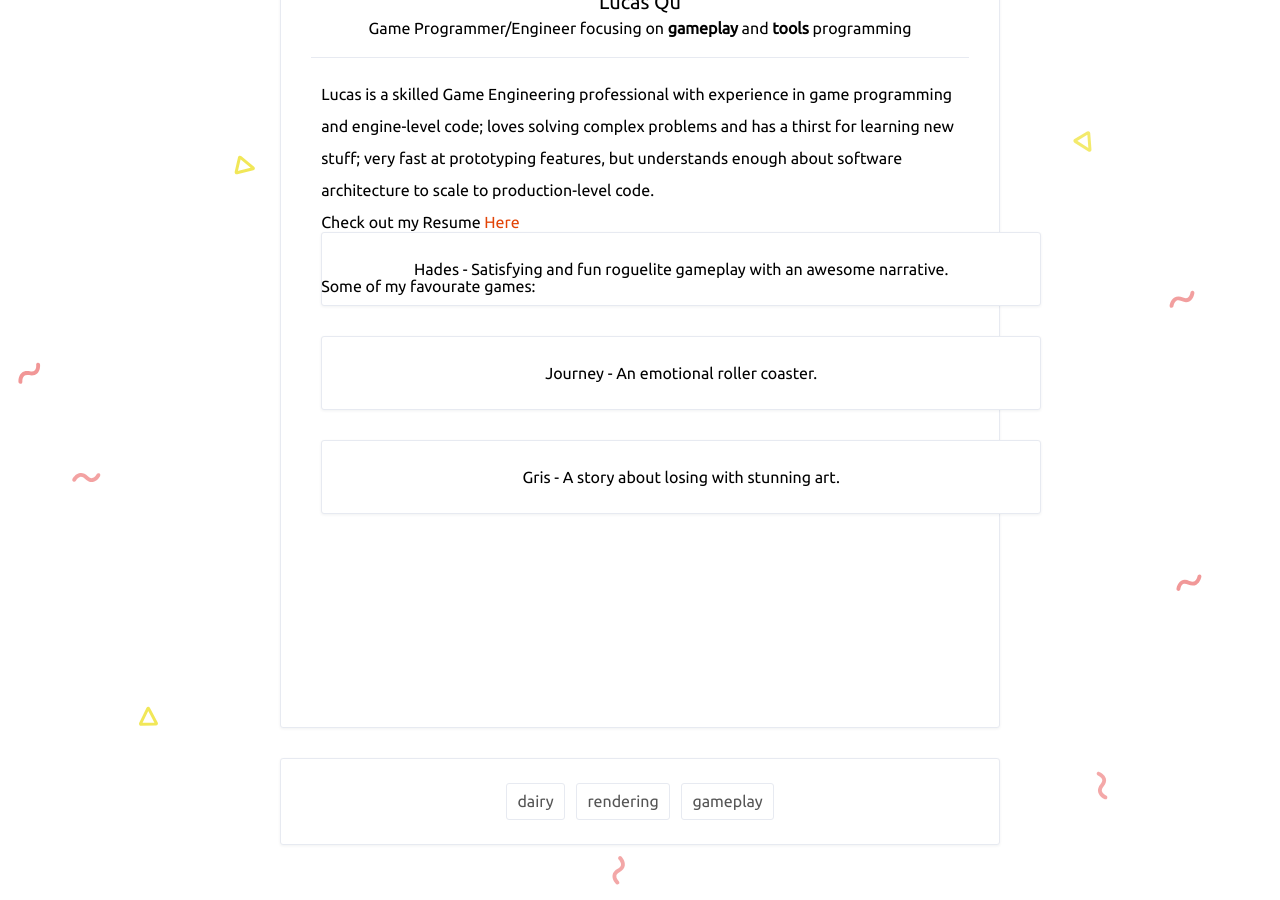
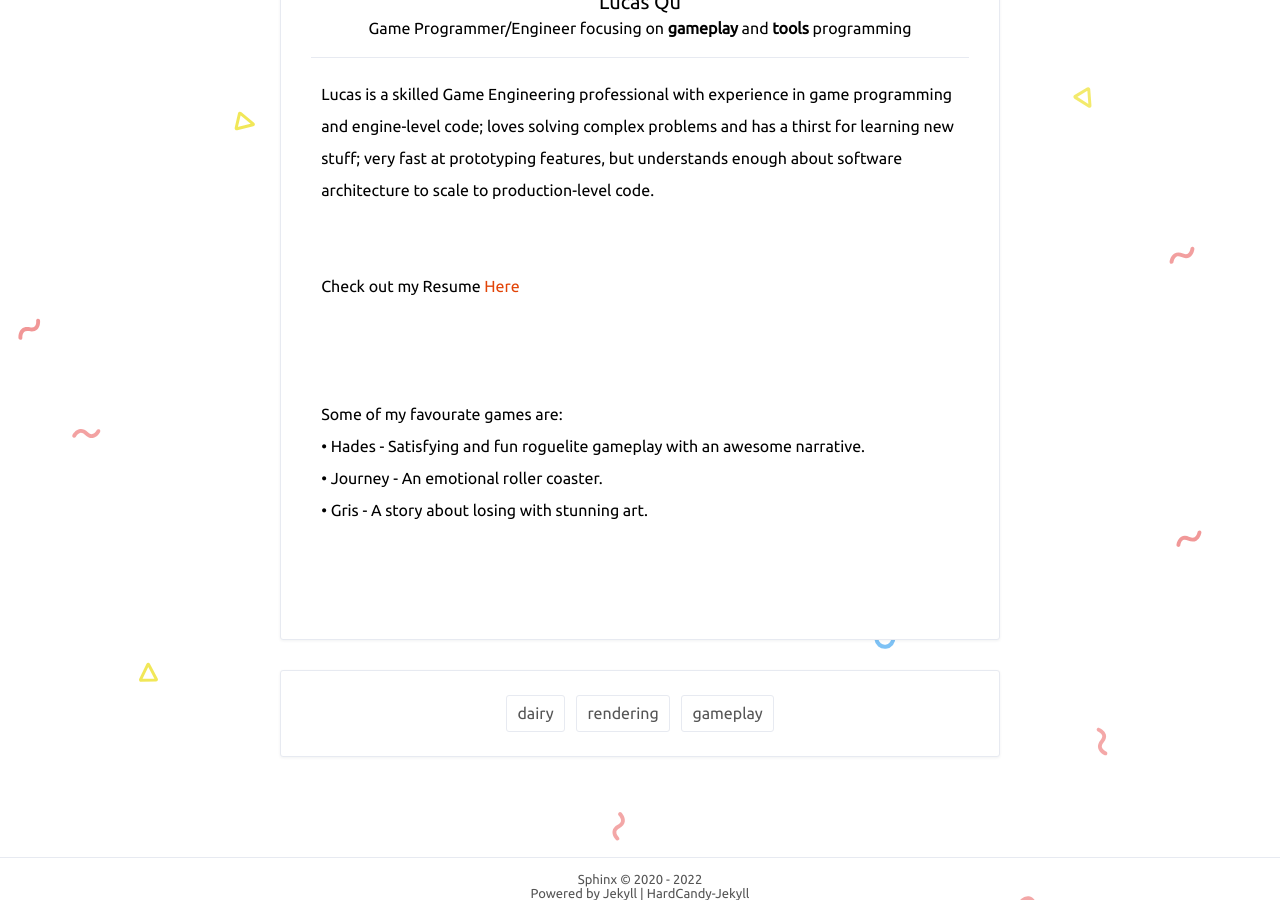
Before and after one commit to FarCaptain/FarCaptain.github.io, a Jekyll site: the page built from about.html, in a window 1280 px wide and 900 px high, scrolled down 575 px. Built offline with Jekyll 4.4.1, drawn with Linux system fonts in a browser that asks for light colours.

Commit message:
fix format

```diff
--- a/_config.yml
+++ b/_config.yml
@@ -23,15 +23,17 @@ bio: 'Game Programmer/Engineer focusing on <b>gameplay</b> and <b>tools</b> prog
 about: true
 aboutyou: 'Lucas is a skilled Game Engineering professional with experience in game programming and engine-level code; loves solving complex problems and has a thirst for learning new stuff; very fast at prototyping features, but understands enough about software architecture to scale to production-level code.
 <br />
-Check out my Resume <a href="https://lucaschyu.myportfolio.com/my-resume/">Here</a>
 <br />
 <br />
-Some of my favourate games:
-<ul>
-  <li>Hades - Satisfying and fun roguelite gameplay with an awesome narrative.</li>
-  <li>Journey - An emotional roller coaster.</li>
-  <li>Gris - A story about losing with stunning art.</li>
-</ul>
+  Check out my Resume <a href="https://lucaschyu.myportfolio.com/my-resume/">Here</a>
+<br />
+<br />
+<br /><br />
+
+  Some of my favourate games are: <br />
+  &#x2022; Hades - Satisfying and fun roguelite gameplay with an awesome narrative.<br />
+  &#x2022; Journey - An emotional roller coaster.<br />
+  &#x2022; Gris - A story about losing with stunning art.<br />
 '
 portraits: '/assets/me.png'
 #your portraits image file path
```
